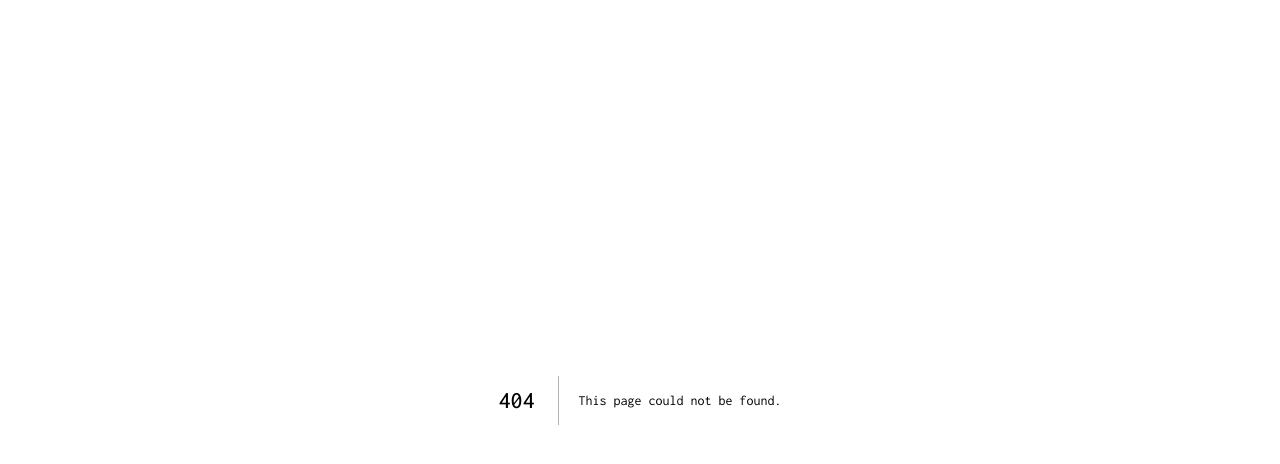
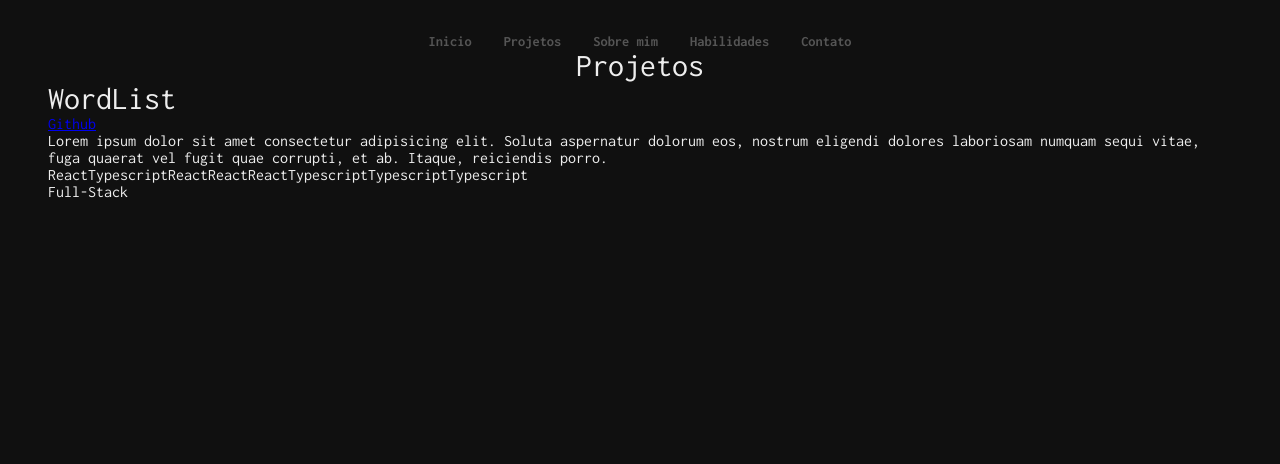
Before and after one commit to Rafael-Cesario/Portfolio, a Next.js app: page /projectContainer in a window 1280 px wide. Before the commit this address had no page. Shown: the top 464 px of the page. Built offline with nearby package versions, Linux system fonts and the light colour scheme.

Commit message:
[ feat ] projects page

```diff
--- /dev/null
+++ b/components/header.tsx
@@ -0,0 +1,26 @@
+import Link from "next/link";
+import { StyledHeader } from "./styledHeader";
+
+export const Header = () => {
+  return (
+    <StyledHeader>
+      <Link href={"/"}>Inicio</Link>
+
+      <Link href={"/projectContainer"} as={"Projetos"}>
+        Projetos
+      </Link>
+
+      <Link href={"/about"} as={"Sobre-mim"}>
+        Sobre mim
+      </Link>
+
+      <Link href={"/skills"} as={"Habilidades"}>
+        Habilidades
+      </Link>
+
+      <Link href={"/contact"} as={"Contato"}>
+        Contato
+      </Link>
+    </StyledHeader>
+  );
+};
--- a/components/pages/main.tsx
+++ b/components/pages/index/main.tsx
@@ -1,7 +1,7 @@
 import { useState } from "react";
 import { Presentation } from "./presentation";
 import { Socials } from "./socials";
-import { Notification } from "../notification";
+import { Notification } from "../../notification";
 
 export const Main = () => {
   const [notification, setNotification] = useState({
--- a/components/pages/socials.tsx
+++ b/components/pages/index/socials.tsx
@@ -1,7 +1,7 @@
 import Link from "next/link";
 import Image from "next/image";
 import { StyledSocials } from "./styles/styledSocials";
-import { Notification } from "../notification";
+import { Notification } from "../../notification";
 import { useState } from "react";
 
 interface SocialsProps {
@@ -28,7 +28,7 @@ export const Socials = ({ props: { setNotification } }: SocialsProps) => {
         href={"#"}
         onClick={() => {
           navigator.clipboard.writeText("rafaeloliveiracds@gmail.com");
-          setNotification({ active: true, txt: "O meu gmail deve ter sido copiado para sua area de transfêrencia." });
+          setNotification({ active: true, txt: "O meu gmail deve ter sido copiado para sua área de transfêrencia." });
         }}
       >
         <Image className="image" alt="gmail icon" src={"/icons/email.png"} width={"20"} height={"20"} />
--- /dev/null
+++ b/pages/projectContainer.tsx
@@ -0,0 +1,48 @@
+import { Header } from "@/components/header";
+import { StyledPage } from "@/styles/styledPage";
+import Head from "next/head";
+import Link from "next/link";
+
+const ProjectContainer = () => {
+  return (
+    <StyledPage>
+      <Head>
+        <title>Rafael</title>
+      </Head>
+
+      <Header />
+
+      <h1>Projetos</h1>
+
+      <div className="project">
+        <div className="title">
+          <h1>WordList</h1>
+
+          <Link href={"http://github.com/rafael-cesario/wordList"} target={"_blank"}>
+            Github
+          </Link>
+        </div>
+
+        <p className="txt">
+          Lorem ipsum dolor sit amet consectetur adipisicing elit. Soluta aspernatur dolorum eos, nostrum eligendi dolores laboriosam numquam sequi
+          vitae, fuga quaerat vel fugit quae corrupti, et ab. Itaque, reiciendis porro.
+        </p>
+
+        <div className="stack">
+          <span>React</span>
+          <span>Typescript</span>
+          <span>React</span>
+          <span>React</span>
+          <span>React</span>
+          <span>Typescript</span>
+          <span>Typescript</span>
+          <span>Typescript</span>
+        </div>
+
+        <p>Full-Stack</p>
+      </div>
+    </StyledPage>
+  );
+};
+
+export default ProjectContainer;
--- a/styles/styledIndex.tsx
+++ b/styles/styledPage.tsx
@@ -1,6 +1,6 @@
 import styled from "styled-components";
 
-export const StyledIndex = styled.div`
+export const StyledPage = styled.div`
   display: flex;
   flex-wrap: wrap;
   flex-direction: column;
```
Also changed, not shown: components/customHead.tsx (deleted, +0 -9 lines), components/pages/header.tsx (deleted, +0 -14 lines), pages/index.tsx (+10 -7 lines), components/pages/index/presentation.tsx (renamed from components/pages/presentation.tsx), components/pages/index/styles/styledPresentation.tsx (renamed from components/pages/styles/styledPresentation.tsx), components/pages/index/styles/styledSocials.tsx (renamed from components/pages/styles/styledSocials.tsx), components/styledHeader.tsx (renamed from components/pages/styles/styledHeader.tsx).
